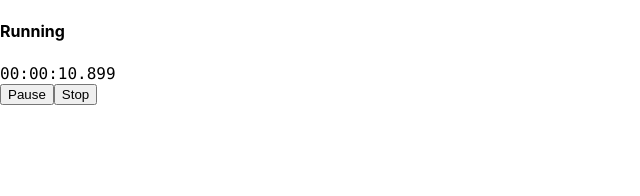
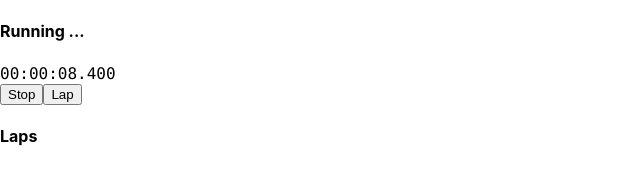
Before and after one commit to thongquach/stopwatch, a React (Create React App) app: page / in a window 1280 px wide. Both pictures are taken after a click on the button "Start". Shown: the top 196 px of the page, without its empty margins (0-640 px from the left). Built offline with nearby package versions, Linux system fonts and the light colour scheme.

Commit message:
add laps and refactor

```diff
--- a/src/App.js
+++ b/src/App.js
@@ -2,50 +2,59 @@ import { useState } from 'react';
 import './App.css';
 import InitialStopwatch from './components/InitialStopwatch';
 import RunningStopwatch from './components/RunningStopwatch';
-import PausingStopwatch from './components/PausingStopwatch';
+import StoppedStopwatch from './components/StoppedStopwatch';
+import Laps from './components/Laps';
+
+const MAX_LAPS = 10;
 
 function App() {
-  const [isActive, setIsActive] = useState(false);
-  const [isPaused, setIsPaused] = useState(false);
+  const [isInitial, setIsInitial] = useState(true);
+  const [isRunning, setIsRunning] = useState(false);
   const [time, setTime] = useState(Date.now());
-
-  const initial = !isActive;
-  const running = isActive && !isPaused;
-  const isPausing = isActive && isPaused;
+  const [laps, setLaps] = useState([]);
 
   const handleStart = () => {
-    setIsActive(true);
-    setIsPaused(false);
+    setIsInitial(false);
+    setIsRunning(true);
   };
 
-  const handlePauseResume = () => {
-    setIsPaused(!isPaused);
+  const handleStopResume = () => {
+    setIsRunning(!isRunning);
     setTime(Date.now() - time);
   };
 
+  const handleLap = () => {
+    const newLaps = [...laps, Date.now() - time];
+
+    if (newLaps.length <= MAX_LAPS) setLaps(newLaps);
+    else setLaps(newLaps.slice(1));
+  };
+
   const handleReset = () => {
-    setIsActive(false);
+    setIsInitial(true);
+    setLaps([]);
     setTime(Date.now());
   };
 
   return (
-    <div>
-      {initial && <InitialStopwatch requestStart={handleStart} />}
-      {running && (
+    <>
+      {isInitial && <InitialStopwatch requestStart={handleStart} />}
+      {isRunning && (
         <RunningStopwatch
-          requestPause={handlePauseResume}
-          requestStop={handleReset}
+          requestStop={handleStopResume}
+          requestLap={handleLap}
           startTimeMs={time}
         />
       )}
-      {isPausing && (
-        <PausingStopwatch
-          requestResume={handlePauseResume}
+      {!isInitial && !isRunning && (
+        <StoppedStopwatch
           requestReset={handleReset}
+          requestResume={handleStopResume}
           startTimeMs={time}
         />
       )}
-    </div>
+      <Laps laps={laps} />
+    </>
   );
 }
 
--- a/src/components/InitialStopwatch.jsx
+++ b/src/components/InitialStopwatch.jsx
@@ -1,14 +1,13 @@
 import Duration from './Duration';
 
 export default function InitialStopwatch({ requestStart }) {
-  const durationMs = 0;
   return (
-    <div>
+    <>
       <h4>Initial</h4>
-      <Duration durationMs={durationMs} />
+      <Duration durationMs={0} />
       <footer>
         <button onClick={requestStart}>Start</button>
       </footer>
-    </div>
+    </>
   );
 }
--- /dev/null
+++ b/src/components/Laps.jsx
@@ -0,0 +1,12 @@
+import Duration from './Duration';
+
+export default function Laps({ laps }) {
+  return (
+    <>
+      <h4>Laps</h4>
+      {laps.map((lap) => (
+        <Duration key={lap} durationMs={lap} />
+      ))}
+    </>
+  );
+}
--- a/src/components/PausingStopwatch.jsx
+++ /dev/null
@@ -1,14 +0,0 @@
-import Duration from './Duration';
-
-export default function PausingStopwatch({ requestResume, requestReset, startTimeMs }) {
-  return (
-    <div>
-      <h4>Pausing</h4>
-      <Duration durationMs={startTimeMs} />
-      <footer>
-        <button onClick={requestResume}>Resume</button>
-        <button onClick={requestReset}>Stop</button>
-      </footer>
-    </div>
-  );
-}
--- a/src/components/RunningStopwatch.jsx
+++ b/src/components/RunningStopwatch.jsx
@@ -1,17 +1,17 @@
 import useNow from '../utils/useNow';
 import Duration from './Duration';
 
-export default function RunningStopwatch({ requestPause, requestStop, startTimeMs }) {
+export default function RunningStopwatch({ requestStop, requestLap, startTimeMs }) {
   const durationMs = useNow() - startTimeMs;
 
   return (
-    <div>
-      <h4>Running</h4>
+    <>
+      <h4>Running ...</h4>
       <Duration durationMs={durationMs} />
       <footer>
-        <button onClick={requestPause}>Pause</button>
         <button onClick={requestStop}>Stop</button>
+        <button onClick={requestLap}>Lap</button>
       </footer>
-    </div>
+    </>
   );
 }
--- /dev/null
+++ b/src/components/StoppedStopwatch.jsx
@@ -0,0 +1,14 @@
+import Duration from './Duration';
+
+export default function StoppedStopwatch({ requestReset, requestResume, startTimeMs }) {
+  return (
+    <>
+      <h4>Stopped</h4>
+      <Duration durationMs={startTimeMs} />
+      <footer>
+        <button onClick={requestReset}>Reset</button>
+        <button onClick={requestResume}>Resume</button>
+      </footer>
+    </>
+  );
+}
--- a/src/utils/useNow.js
+++ b/src/utils/useNow.js
@@ -1,4 +1,4 @@
-import { useState, useEffect } from "react";
+import { useState, useEffect } from 'react';
 
 export default function useNow() {
   const [now, setNow] = useState(Date.now());
@@ -10,6 +10,7 @@ export default function useNow() {
       id = requestAnimationFrame(repaint);
     }
     repaint();
+
     return () => {
       cancelAnimationFrame(id);
     };
```
Also changed, not shown: .eslintrc.json.
